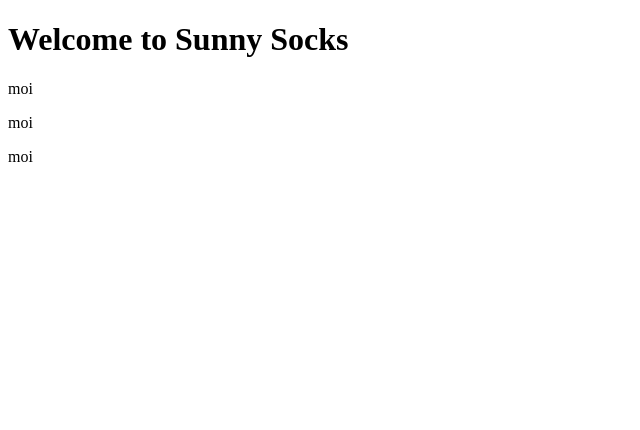
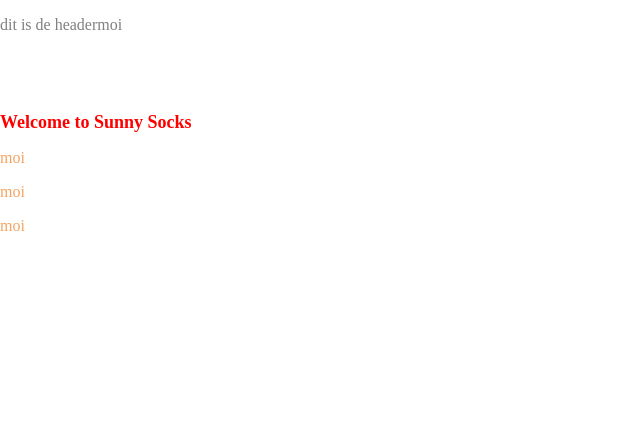
Before and after one commit to DinandRengers/SunnySocks-P1-IC-INF-1D, a PHP site: page / in a window 1280 px wide. Shown: the top 430 px of the page, without its empty margins (0-640 px from the left). Before the commit the page ends 162 px from the top, so only its background shows below. Run offline with PHP 8.4, Linux system fonts and the light colour scheme.

Commit message:
header toegevoegd en style.css toegevoegd aan html

```diff
--- a/index.html
+++ b/index.html
@@ -4,8 +4,13 @@
     <meta charset="UTF-8">
     <meta name="viewport" content="width=device-width, initial-scale=1.0">
     <title>Sunny Socks</title>
+    <link rel="stylesheet" href="style.css" type="text/css">
 </head>
 <body>
+    <header>
+        <p>dit is de header</p>
+        <p>moi</p>
+    </header>
     <main>
         <h1>Welcome to Sunny Socks</h1>
         <div>
--- a/style.css
+++ b/style.css
@@ -2,7 +2,7 @@ body
 {
   margin: 0;
   width: 100vw;
-  height: 100vh;
+  height: 200vh;
 }
 
 main > h1
@@ -17,3 +17,17 @@ div
 {
   color: sandybrown;
 }
+
+header
+{
+  display: flex;
+  position: sticky;
+  height: 100px;
+  color: turquoise;
+  width: 100%;
+}
+
+header > p
+{
+  color: grey;
+}
```
